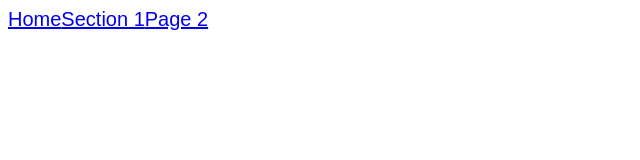
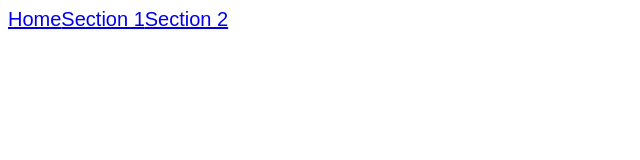
Before and after one commit to elisemykle/jsf--react--bootstrap, a React (Create React App) app: page / in a window 1280 px wide. Shown: the top 160 px of the page, without its empty margins (0-640 px from the left). Built offline with nearby package versions, Linux system fonts and the light colour scheme.

Commit message:
fixed section link

```diff
--- a/src/components/App.js
+++ b/src/components/App.js
@@ -6,7 +6,7 @@ export default function App() {
             <nav>
                 <a href="/">Home</a>
                 <a href="/section1/">Section 1</a>
-                <a href="/section2/">Page 2</a>
+                <a href="/section2/">Section 2</a>
             </nav>
         </div>
     );
```
